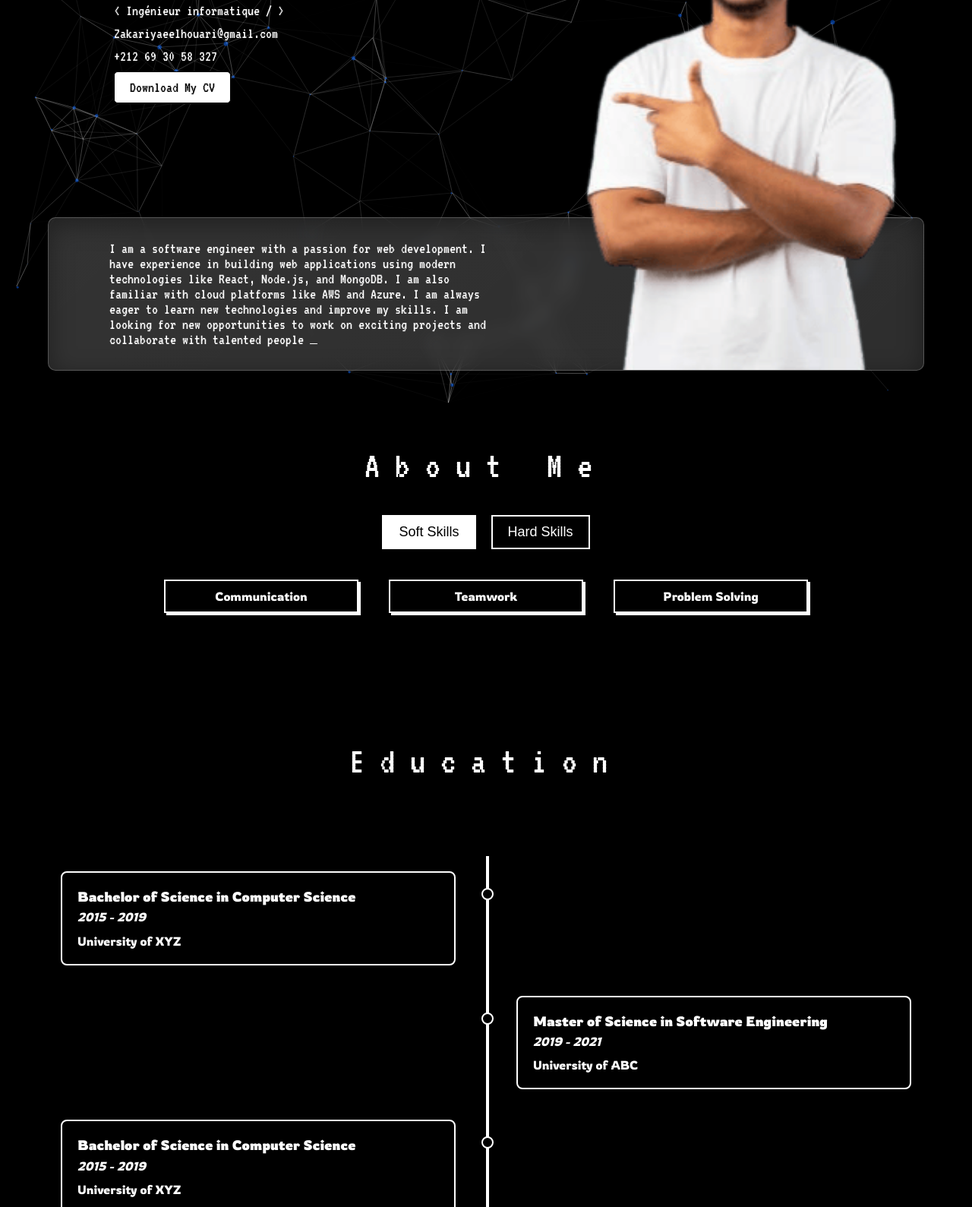
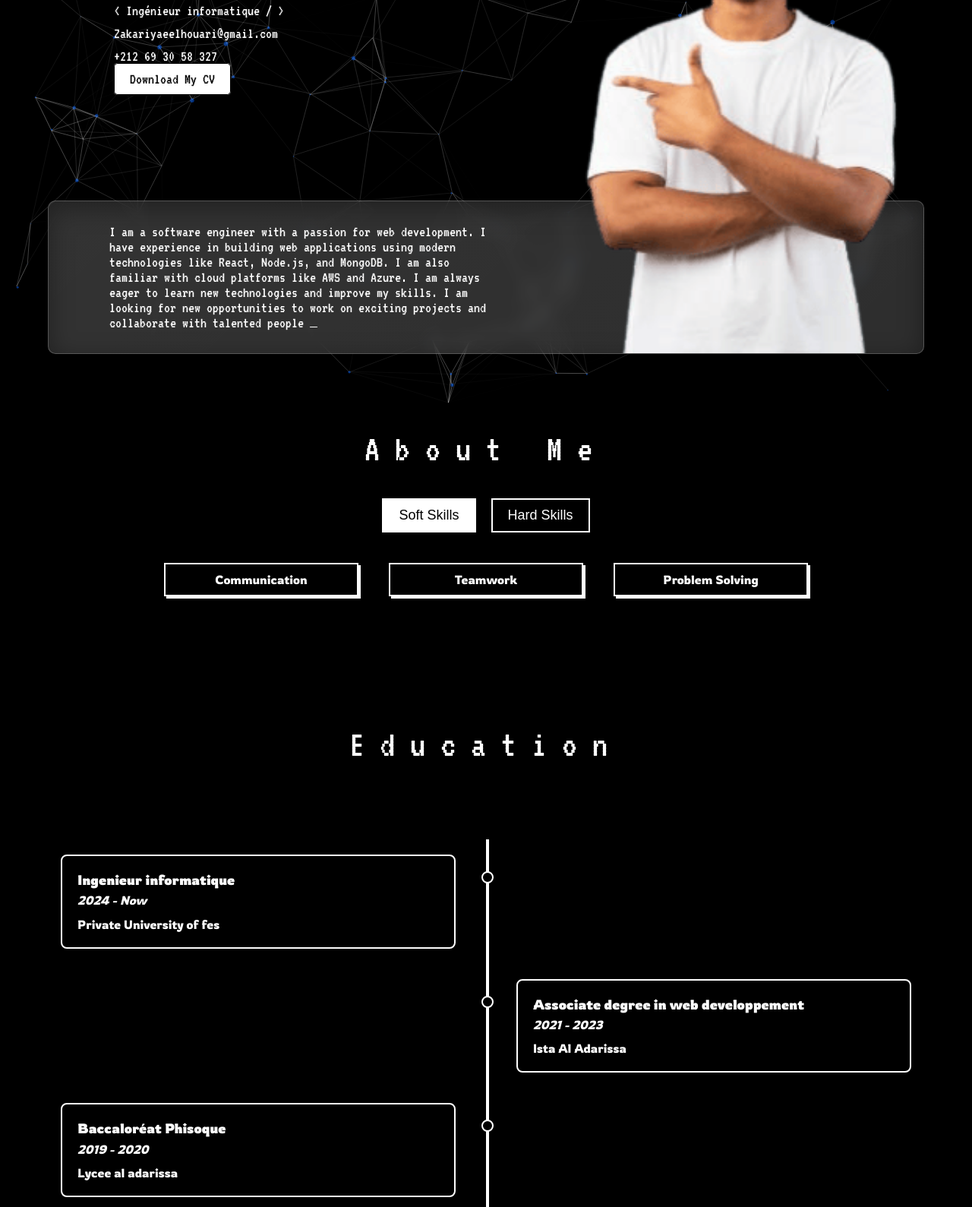
Before and after one commit to zakariyaeel/portfolio-controle, a plain HTML site: page index.html in a window 1280 px wide. Shown: the part 266-1855 px from the top of the page at 76% size. Drawn offline with nearby package versions, Linux system fonts and the light colour scheme; animation ran at ten frames a second.

Commit message:
finishing the work

```diff
--- a/assets/css/style.css
+++ b/assets/css/style.css
@@ -31,7 +31,9 @@ body.light-mode {
     background-color: #fff;
     color: #000;
 }
-
+html{
+    scroll-behavior: smooth;
+}
 #particles-js {
     position: absolute;
     width: 100%;
@@ -185,7 +187,7 @@ main .hero p{
     margin-bottom: 10px;
     font-weight: 300;
 }
-main .hero button{
+main .hero a{
     font-family: "VT323", serif;
     font-size: 20px;
     padding: 10px 20px;
@@ -194,6 +196,8 @@ main .hero button{
     color: #000;
     border-radius: 5px;
     cursor: pointer;
+    list-style: none;
+    text-decoration: none;
     border: 1px solid #000;
 }
 .glass{
--- a/index.html
+++ b/index.html
@@ -18,7 +18,7 @@
                 <li><a href="index.html">Home</a></li>
                 <li><a href="#about">About</a></li>
                 <li><a href="#Education">Education</a></li>
-                <li><a href="#projet">Work</a></li>
+                <li><a href="#projects">Work</a></li>
                 <li><a href="#Experience">Experience</a></li>
                 <li><a href="#contact">Contact</a></li>
                 <li><button id="theme-toggle" aria-label="Toggle dark mode">🌙</button></li>
@@ -35,7 +35,7 @@
             <p> < Ingénieur informatique / > </p>
             <p> Zakariyaeelhouari@gmail.com</p>
             <p> +212 69 30 58 327</p>
-            <button>Download My CV</button>
+            <a href="./assets/cv/cv.pdf">Download My CV</a>
         </div>
         <div class="description glass">
             <img src="./assets/imgs/ana.png" alt="">
@@ -49,7 +49,7 @@
         </div>
 
         <!-- about section -->
-        <div class="about">
+        <div class="about" id="about">
             <h2>About Me</h2>
             <div class="about-area">
                 <div class="choosing-labels">
@@ -77,6 +77,8 @@
                     </div>
                 </div>
             </div>
+
+
         </div>
 
         <!-- Education section -->
@@ -85,30 +87,30 @@
             <div class="resume__container">
                 <div class="container left-item">
                     <div class="resume__item ">
-                        <h3 class="resume__subtitle">Bachelor of Science in Computer Science</h3>
-                        <p class="resume__date">2015 - 2019</p>
-                        <p class="resume__description">University of XYZ</p>
+                        <h3 class="resume__subtitle">Ingenieur informatique</h3>
+                        <p class="resume__date">2024 - Now</p>
+                        <p class="resume__description">Private University of fes</p>
                     </div>
                 </div>
                 <div class="container right-item">
                     <div class="resume__item ">
-                        <h3 class="resume__subtitle">Master of Science in Software Engineering</h3>
-                        <p class="resume__date">2019 - 2021</p>
-                        <p class="resume__description">University of ABC</p>
+                        <h3 class="resume__subtitle">Associate degree in web developpement</h3>
+                        <p class="resume__date">2021 - 2023</p>
+                        <p class="resume__description">Ista Al Adarissa</p>
                     </div>
                 </div>
                 <div class="container left-item">
                     <div class="resume__item ">
-                        <h3 class="resume__subtitle">Bachelor of Science in Computer Science</h3>
-                        <p class="resume__date">2015 - 2019</p>
-                        <p class="resume__description">University of XYZ</p>
+                        <h3 class="resume__subtitle">Baccaloréat Phisoque</h3>
+                        <p class="resume__date">2019 - 2020</p>
+                        <p class="resume__description">Lycee al adarissa</p>
                     </div>
                 </div>
             </div>
         </div>
 
         <!-- Projects section -->
-        <div class="projects" id="Work">
+        <div class="projects" id="projects">
             <h2>Projects</h2>
             <div class="cards">
                 <div class="card">
@@ -172,30 +174,30 @@
             <div class="resume__container">
                 <div class="container right-item">
                     <div class="resume__item ">
-                        <h3 class="resume__subtitle">Bachelor of Science in Computer Science</h3>
-                        <p class="resume__date">2015 - 2019</p>
-                        <p class="resume__description">University of XYZ</p>
+                        <h3 class="resume__subtitle">Recensement général de la population et de l'habitat 2024</h3>
+                        <p class="resume__date">2024</p>
+                        <p class="resume__description">volentaire</p>
                     </div>
                 </div>
                 <div class="container left-item">
                     <div class="resume__item ">
-                        <h3 class="resume__subtitle">Bachelor of Science in Computer Science</h3>
-                        <p class="resume__date">2015 - 2019</p>
-                        <p class="resume__description">University of XYZ</p>
+                        <h3 class="resume__subtitle">Email developper</h3>
+                        <p class="resume__date">2023</p>
+                        <p class="resume__description">Wondermail</p>
                     </div>
                 </div>
                 <div class="container right-item">
                     <div class="resume__item ">
-                        <h3 class="resume__subtitle">Bachelor of Science in Computer Science</h3>
-                        <p class="resume__date">2015 - 2019</p>
-                        <p class="resume__description">University of XYZ</p>
+                        <h3 class="resume__subtitle">Stage de Web developer</h3>
+                        <p class="resume__date">mars 2023</p>
+                        <p class="resume__description">Radeef</p>
                     </div>
                 </div>
                 <div class="container left-item">
                     <div class="resume__item ">
-                        <h3 class="resume__subtitle">Bachelor of Science in Computer Science</h3>
-                        <p class="resume__date">2015 - 2019</p>
-                        <p class="resume__description">University of XYZ</p>
+                        <h3 class="resume__subtitle">Wordpress developper</h3>
+                        <p class="resume__date">2021</p>
+                        <p class="resume__description">Freelance</p>
                     </div>
                 </div>
             </div>
@@ -468,7 +470,7 @@ hardSkillsLabel.addEventListener('click', () => {
     function toogleMenu() {
         //show menu
         if (menulist.style.maxHeight == "0px") {
-            menulist.style.maxHeight = "130px";
+            menulist.style.maxHeight = "520px";
         } else {
             menulist.style.maxHeight = "0px";
         }
```
